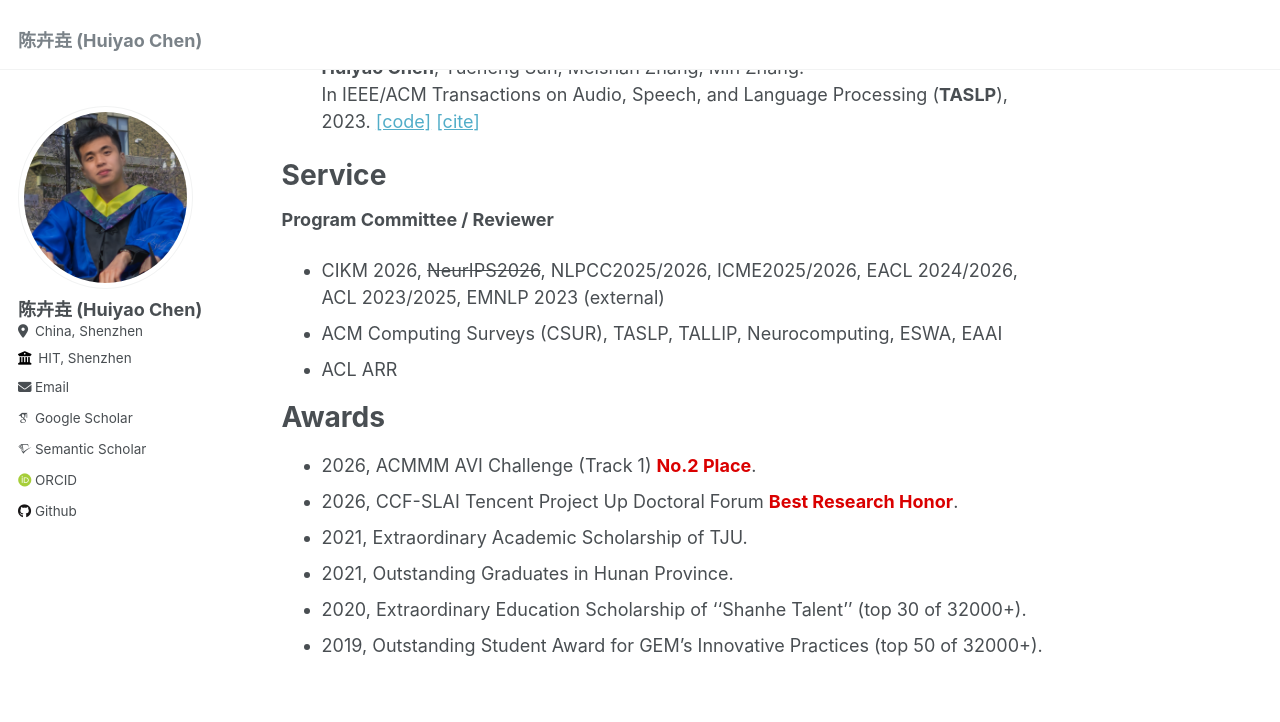
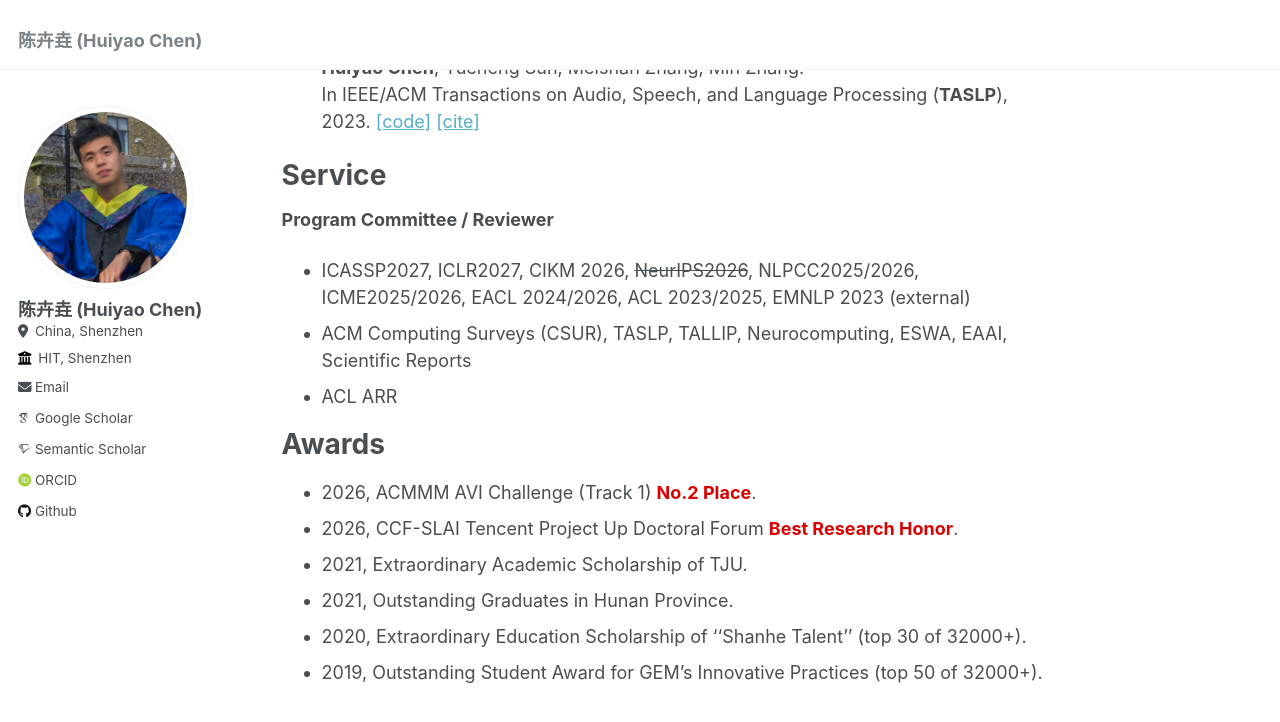
Before and after one commit to DreamH1gh/DreamH1gh.github.io, a Jekyll site: the page built from _pages/about.md, in a window 1280 px wide and 900 px high, scrolled down 3576 px. Shown: the top 722 px of the window. Built offline with Jekyll 4.4.1, drawn with Linux system fonts in a browser that asks for light colours; some web fonts are replaced.

Commit message:
格式修复

```diff
--- a/_pages/about.md
+++ b/_pages/about.md
@@ -41,7 +41,7 @@ Experience
 Open Source Projects
 ======
 1. **Scholar Citation Monitor** ![alt text](icon16.png) - A Chrome extension for automated Google Scholar citation tracking. Monitor multiple researchers' citation counts in the background without opening tabs, featuring real-time updates, multi-domain support, and lightweight design. Helps researchers focus on actual work rather than compulsive metrics checking. [[Github]](https://github.com/DreamH1gh/Scholar-Citation-Monitor) [[Chrome Web Store]](https://chromewebstore.google.com/detail/scholar-citation-monitor/hcmmccenfdomniepffcngceogeaajigc)
-   [![GitHub Stars](https://img.shields.io/github/stars/DreamH1gh/Scholar-Citation-Monitor?style=social)](https://github.com/DreamH1gh/Scholar-Citation-Monitor) [![Chrome Users](https://img.shields.io/chrome-web-store/users/hcmmccenfdomniepffcngceogeaajigc?label=Chrome%20Users&logo=googlechrome&logoColor=white)](https://chromewebstore.google.com/detail/scholar-citation-monitor/hcmmccenfdomniepffcngceogeaajigc)
+   [![GitHub Stars](https://badgen.net/github/stars/DreamH1gh/Scholar-Citation-Monitor)](https://github.com/DreamH1gh/Scholar-Citation-Monitor) [![Chrome Users](https://img.shields.io/chrome-web-store/users/hcmmccenfdomniepffcngceogeaajigc?label=Chrome%20Users&logo=googlechrome&logoColor=white)](https://chromewebstore.google.com/detail/scholar-citation-monitor/hcmmccenfdomniepffcngceogeaajigc)
 
 Selected Publications
 ======
@@ -134,8 +134,8 @@ In IEEE/ACM Transactions on Audio, Speech, and Language Processing (**TASLP**),
 Service
 ======
 **Program Committee / Reviewer**
-+ CIKM 2026, ~~NeurIPS2026~~, NLPCC2025/2026, ICME2025/2026, EACL 2024/2026, ACL 2023/2025, EMNLP 2023 (external)
-+ ACM Computing Surveys (CSUR), TASLP, TALLIP, Neurocomputing, ESWA, EAAI
++ ICASSP2027, ICLR2027, CIKM 2026, ~~NeurIPS2026~~, NLPCC2025/2026, ICME2025/2026, EACL 2024/2026, ACL 2023/2025, EMNLP 2023 (external)
++ ACM Computing Surveys (CSUR), TASLP, TALLIP, Neurocomputing, ESWA, EAAI, Scientific Reports
 + ACL ARR
 
 Awards
```
